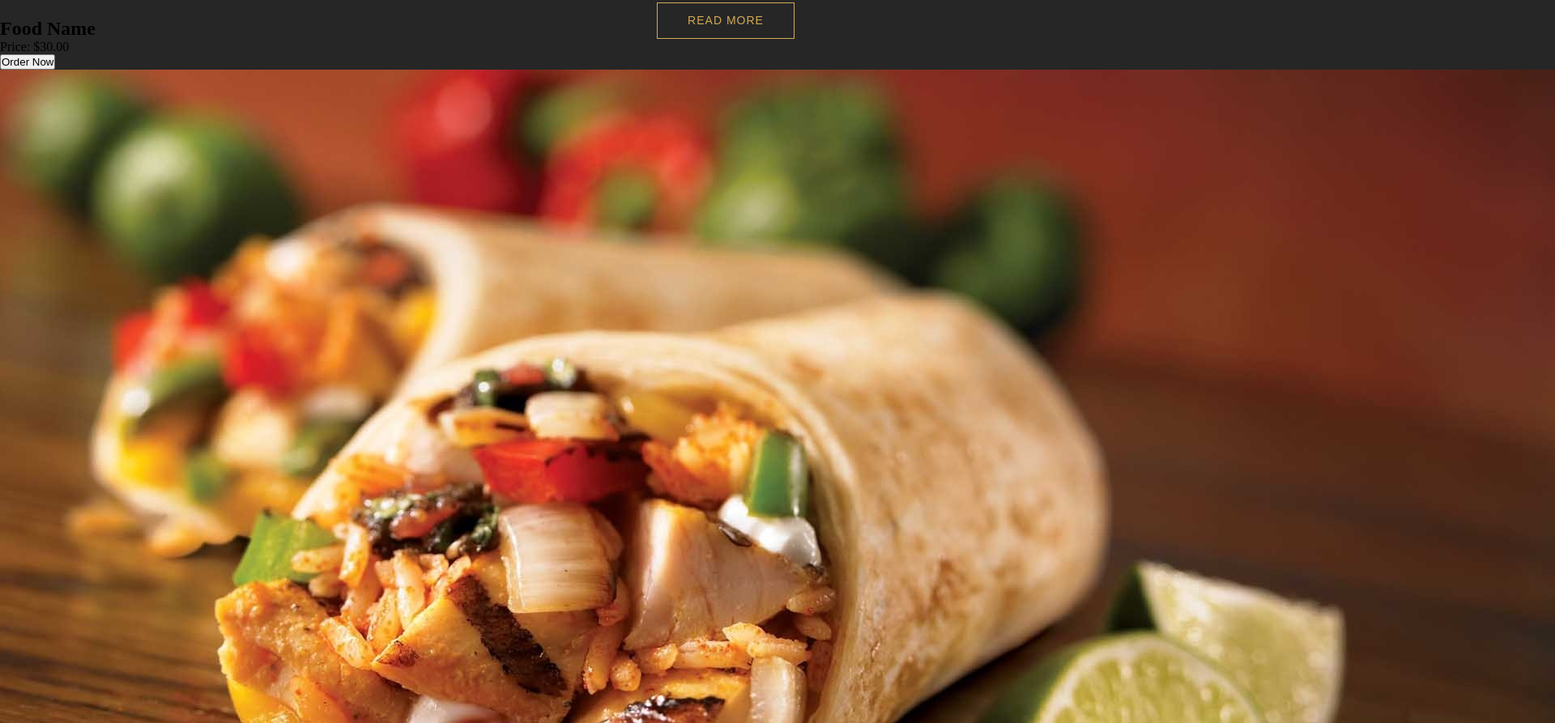
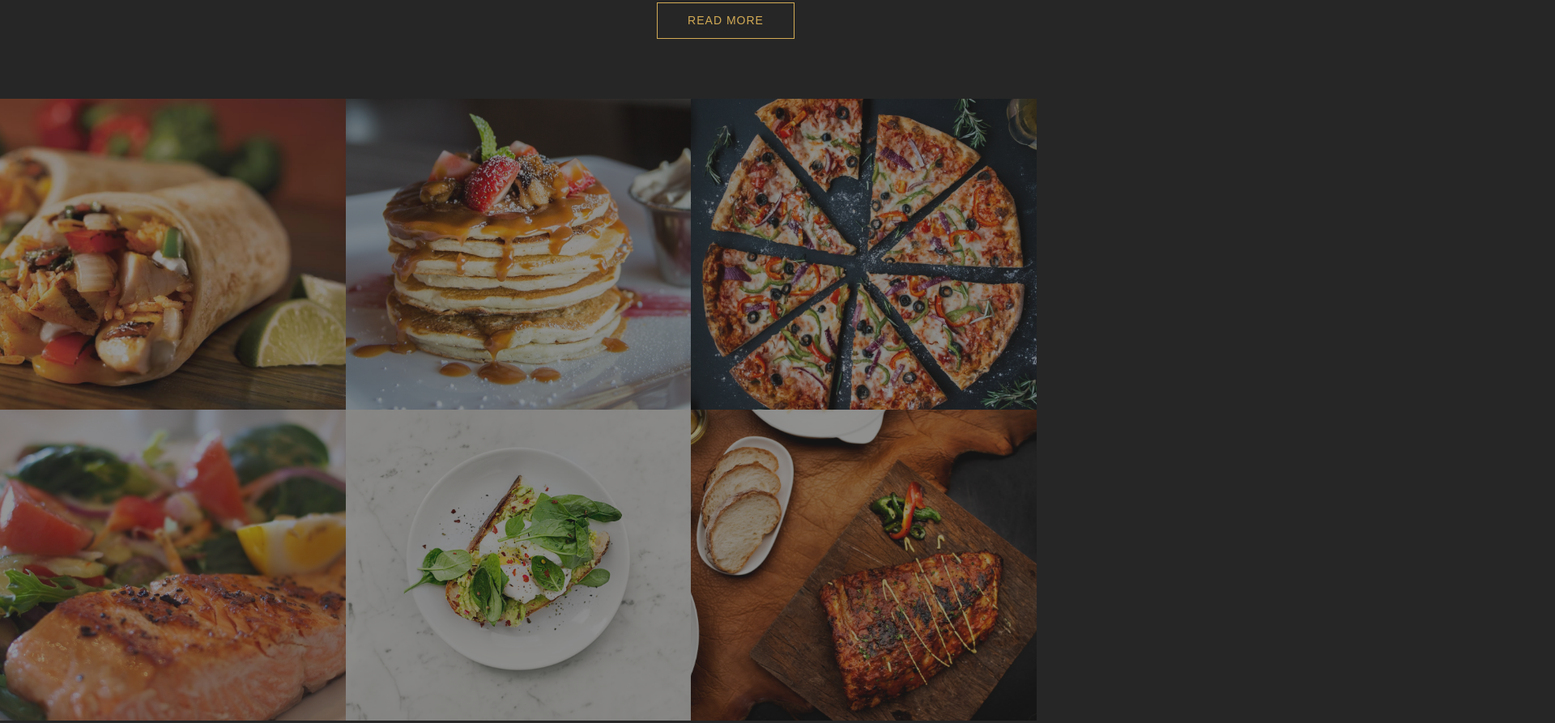
Before and after one commit to Elvira-D/Restaurant-project, a plain HTML site: page index.html in a window 1280 px wide. Shown: the part 1558-2451 px from the top of the page at 81% size, 1920 px wide, since content can reach past the window. Drawn offline with nearby package versions, Linux system fonts and the light colour scheme.

Commit message:
Styled Gallery section

```diff
--- a/index.html
+++ b/index.html
@@ -60,31 +60,31 @@
   <div class="cards-wrapper">
     <div class="card">
       <div class="card-overlay">
-        <h1 class="card-overlay-heading">Food Name</h1>
-        <p class="card-overlay-paragraph">Price: $30.00</p>
+        <h1 class="card-overlay-heading">Wrap</h1>
+        <p class="card-overlay-paragraph">Price: $8.00</p>
         <button type="button" class="card-overlay-btn">Order Now</button>
       </div>
       <img src="images/gallery-img-1.jpeg" class="card-img" alt="Food wrap">
     </div>
     <div class="card">
       <div class="card-overlay">
-        <h1 class="card-overlay-heading">Food Name</h1>
-        <p class="card-overlay-paragraph">Price: $30.00</p>
+        <h1 class="card-overlay-heading">Pancakes</h1>
+        <p class="card-overlay-paragraph">Price: $15.00</p>
         <button type="button" class="card-overlay-btn">Order Now</button>
       </div>
       <img src="images/gallery-img-2.jpeg" class="card-img" alt="Food wrap">
     </div>
     <div class="card">
       <div class="card-overlay">
-        <h1 class="card-overlay-heading">Food Name</h1>
-        <p class="card-overlay-paragraph">Price: $30.00</p>
+        <h1 class="card-overlay-heading">Pizza</h1>
+        <p class="card-overlay-paragraph">Price: $12.00</p>
         <button type="button" class="card-overlay-btn">Order Now</button>
       </div>
       <img src="images/gallery-img-3.jpeg" class="card-img" alt="Food wrap">
     </div>
     <div class="card">
       <div class="card-overlay">
-        <h1 class="card-overlay-heading">Food Name</h1>
+        <h1 class="card-overlay-heading">Fish</h1>
         <p class="card-overlay-paragraph">Price: $30.00</p>
         <button type="button" class="card-overlay-btn">Order Now</button>
       </div>
@@ -92,16 +92,16 @@
     </div>
     <div class="card">
       <div class="card-overlay">
-        <h1 class="card-overlay-heading">Food Name</h1>
-        <p class="card-overlay-paragraph">Price: $30.00</p>
+        <h1 class="card-overlay-heading">Eggs</h1>
+        <p class="card-overlay-paragraph">Price: $16.00</p>
         <button type="button" class="card-overlay-btn">Order Now</button>
       </div>
       <img src="images/gallery-img-5.jpeg" class="card-img" alt="Food wrap">
     </div>
     <div class="card">
       <div class="card-overlay">
-        <h1 class="card-overlay-heading">Food Name</h1>
-        <p class="card-overlay-paragraph">Price: $30.00</p>
+        <h1 class="card-overlay-heading">Steak</h1>
+        <p class="card-overlay-paragraph">Price: $45.00</p>
         <button type="button" class="card-overlay-btn">Order Now</button>
       </div>
       <img src="images/gallery-img-6.jpeg" class="card-img" alt="Food wrap">
--- a/scss/_base.scss
+++ b/scss/_base.scss
@@ -2,6 +2,7 @@ $color-dark: #262626;
 $color-black: #000;
 $color-primary: #d3ab55;
 $color-secondary: #bbb;
+$color-white: #fff;
 
 $font-dancingScript: 'Dancing Script', cursive;
 $font-josefinSans: 'Josefine Sans', sans-serif;
@@ -13,10 +14,10 @@ $font-nunito: 'Nunito', sans-serif;
     align-items: center;
 }
 
-@mixin textStyles {
+@mixin textStyles($transform: uppercase) {
     font-weight: 300;
     letter-spacing: 2px;
-    text-transform: uppercase;
+    text-transform: $transform;
 }
 
 @mixin centering($topValue) {
@@ -24,6 +25,11 @@ $font-nunito: 'Nunito', sans-serif;
     top: $topValue;
     left: 50%;
     transform: translate(-50%, -50%);
+}
+
+%fullSpace {
+    width: 100%;
+    height: 100%;
 }
 
 * {
--- a/scss/_components.scss
+++ b/scss/_components.scss
@@ -60,3 +60,62 @@
         color: $color-dark;
     }
 }
+
+.card {
+    width: 33.3333%;
+    height: 30vw;
+    position: relative;
+    overflow: hidden;
+
+    &:hover .card-overlay {
+        left: 0;
+    }
+
+    &-overlay {
+        position: absolute;
+        top: 0;
+        left: -100%;
+        background-color: rgba($color-primary, .6);
+        color: $color-white;
+        z-index: 10;
+        @include flexLayout;
+        flex-direction: column;
+        @extend %fullSpace;
+        transition: left .7s;
+
+        &-heading {
+            font-family: $font-nunito;
+            font-size: 50px;
+            @include textStyles(capitalize)
+        }
+
+        &-paragraph {
+            font-family: $font-josefinSans;
+            font-size: 30px;
+            margin-bottom: 30px;
+            @include textStyles(capitalize)
+        }
+
+        &-btn {
+            width: 150px;
+            height: 40px;
+            color: $color-primary;
+            background-color: $color-white;
+            font-family: $font-josefinSans;
+            font-size: 14px;
+            font-weight: bold;
+            transform: uppercase;
+            letter-spacing: 1px;
+            border: 1px solid $color-primary;
+            border-radius: 30px;
+            outline: none;
+            cursor: pointer;
+        }
+    }
+
+    img {
+        object-fit: cover;
+        opacity: .5;
+        @extend %fullSpace;
+    }
+}
--- a/scss/_layout.scss
+++ b/scss/_layout.scss
@@ -23,6 +23,7 @@
     display: flex;
     align-items: center;
     margin-top: 60px;
+    margin-bottom: 100px;
 
     &-left {
         width: 40%;
@@ -66,3 +67,10 @@
         }
     }
 }
+
+.gallery {
+    .cards-wrapper {
+        display: flex;
+        flex-wrap: wrap;
+    }
+}
```
Also changed, not shown: css/main.css.
